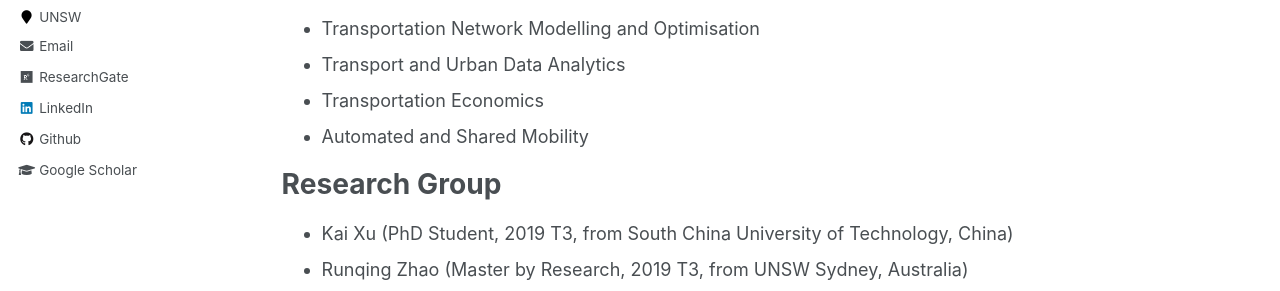
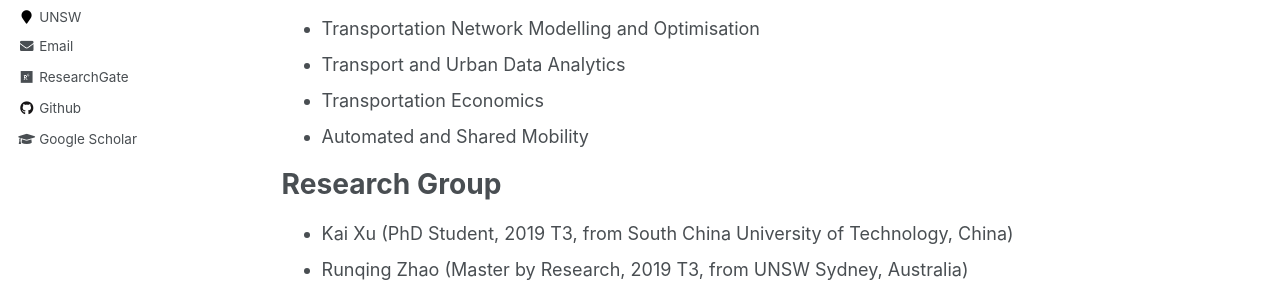
Before and after one commit to weiliu2016/weiliu2016.github.io, a Jekyll site: the page built from _pages/about.md, in a window 1280 px wide. Shown: the part 571-862 px from the top of the page. Built offline with Jekyll 4.4.1, drawn with Linux system fonts in a browser that asks for light colours.

Commit message:
Update _config.yml

```diff
--- a/_config.yml
+++ b/_config.yml
@@ -108,7 +108,7 @@ author:
   instagram        :
   impactstory      : #"https://profiles.impactstory.org/u/xxxx-xxxx-xxxx-xxxx"
   lastfm           :
-  linkedin         : "https://www.linkedin.com/in/wei-liu-0b333843/"
+  linkedin         : #"https://www.linkedin.com/in/wei-liu-0b333843/"
   orcid            :
   pinterest        :
   soundcloud       :
```
